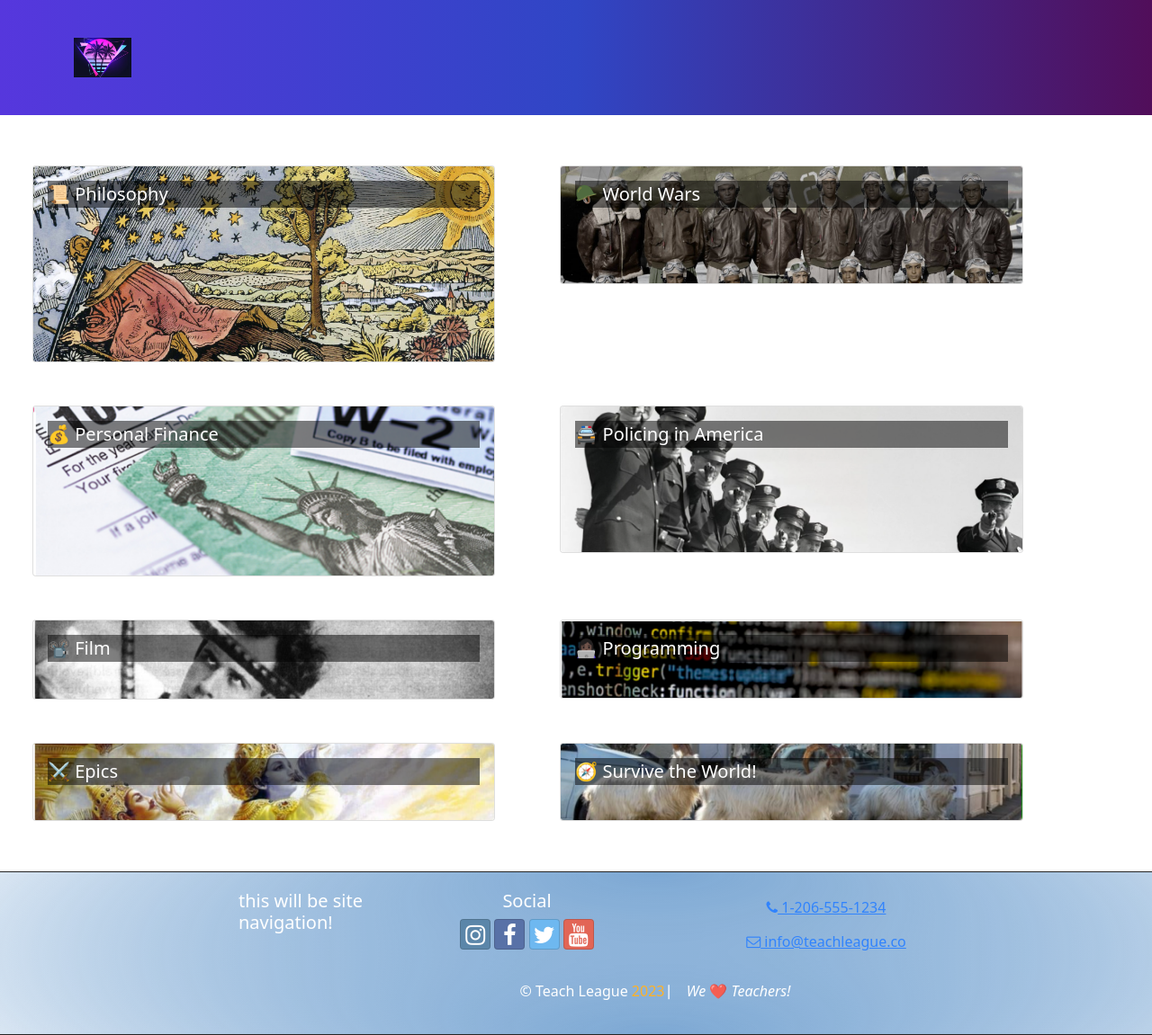
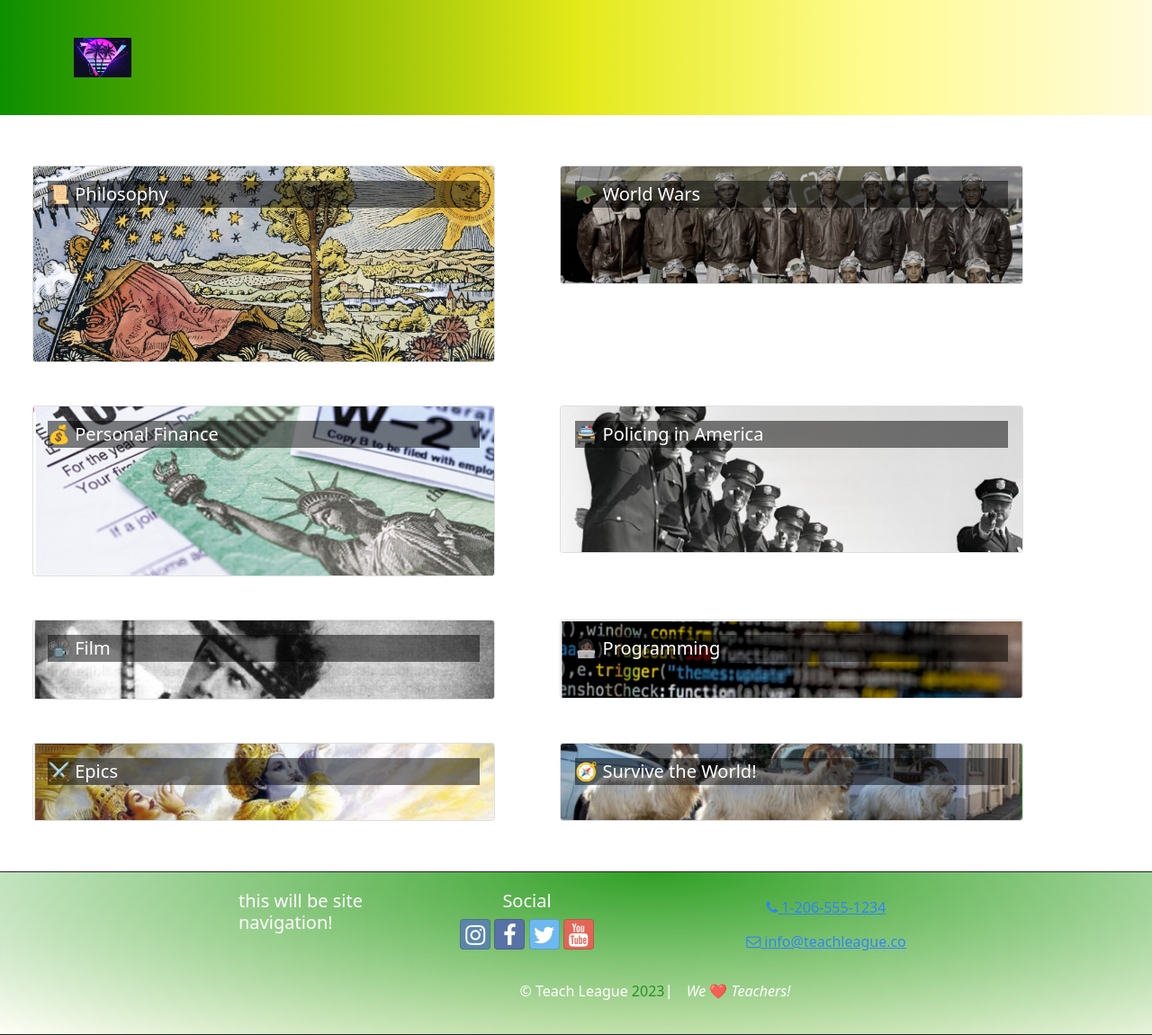
Before and after one commit to eitanfire/legendary-journey, a React (Create React App) app in the folder teachleague/: page / in a window 1280 px wide. Shown: the top 1151 px of the page at 90% size. Built offline with nearby package versions, Linux system fonts and the light colour scheme.

Commit message:
classesSlice

```diff
--- a/teachleague/src/App.css
+++ b/teachleague/src/App.css
@@ -36,8 +36,8 @@ h2 {
   border-bottom: 1px solid #000;
   opacity: .85;
   background:
-  radial-gradient(ellipse at top, #6699CC, transparent),
-  radial-gradient(ellipse at bottom, #6699CC, transparent);
+  radial-gradient(ellipse at top, #0d8f00, transparent),
+  radial-gradient(ellipse at bottom, #fffbdd, transparent);
   margin-right: -11rem;
   color: white;
 }
@@ -56,7 +56,7 @@ h2 {
 
 .navbar-dark {
     background-color: #901cad;
-    background-image: linear-gradient(to right, #5637dd, #3046c5, #510e5a);
+    background-image: linear-gradient(to right, #0d8f00, #7eb400, #e3e919, #fffb8e, #fffbdd);
     margin-bottom: 2rem;
     min-height: 8rem;
 }
--- a/teachleague/src/features/classes/ClassCard.js
+++ b/teachleague/src/features/classes/ClassCard.js
@@ -1,15 +1,16 @@
 import { Card, CardImg, CardImgOverlay, CardTitle } from "reactstrap";
 
-const ClassCard = (props) => {
+const ClassCard = ({ course }) => {
+  const { image, name } = course;
         return (
           <Card>
             <CardImg
               width="100%"
-              src={props.course.image}
-              alt={props.course.name}
+              src={image}
+              alt={name}
             />{" "}
             <CardImgOverlay>
-              <CardTitle>{props.course.name}</CardTitle>
+              <CardTitle>{name}</CardTitle>
             </CardImgOverlay>
           </Card>
         );
--- a/teachleague/src/features/classes/ClassesList.js
+++ b/teachleague/src/features/classes/ClassesList.js
@@ -1,8 +1,11 @@
 import { CLASSES } from "../../app/shared/CLASSES";
 import { Col, Row } from "reactstrap";
 import ClassCard from "./ClassCard";
+import { selectAllCourses } from "./classesSlice";
 
 const ClassesList = () => {
+  const courses = selectAllCourses();
+
   return (
     <Row className="ms-auto">
       {CLASSES.map((course) => {
--- /dev/null
+++ b/teachleague/src/features/classes/classesSlice.js
@@ -0,0 +1,9 @@
+import { CLASSES } from "../../app/shared/CLASSES";
+
+export const selectAllCourses = () => {
+  return CLASSES;
+};
+
+export const selectRandomCourse = () => {
+    return CLASSES[Math.floor(CLASSES.length * Math.random())];
+};
--- a/teachleague/src/utils/BottomText.js
+++ b/teachleague/src/utils/BottomText.js
@@ -3,7 +3,7 @@ const BottomText = () => {
   let year = d.getFullYear();
   return (
     <p className="App" id="Footer">
-      © Teach League <span style={{ color: "orange" }}>{year}</span> ⎸{" "}
+      © Teach League <span style={{ color: "green" }}>{year}</span> ⎸{" "}
       <span style={{ fontStyle: "italic" }}>We</span> ❤️{" "}
       <span style={{ fontStyle: "italic" }}>Teachers!</span>
     </p>
```
